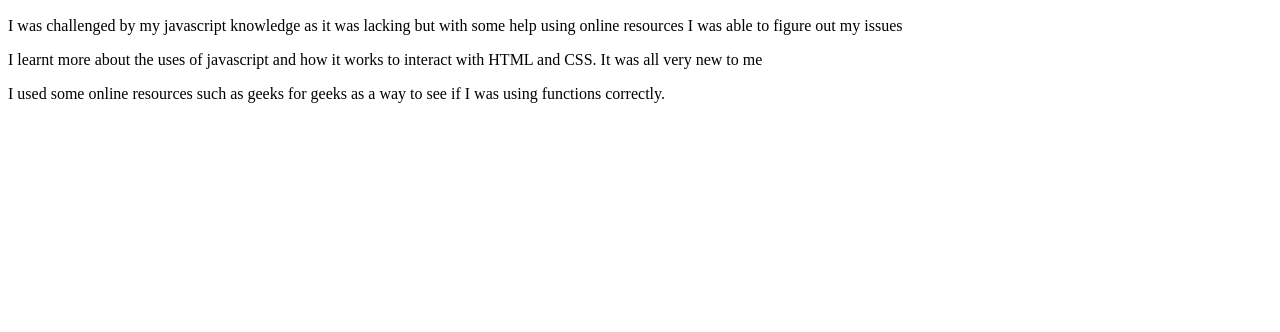
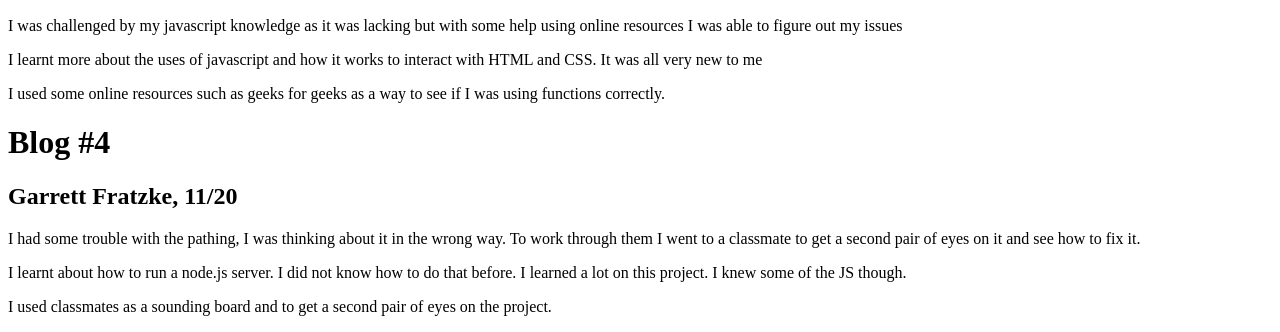
Before and after one commit to fratzkeg/fratzkeg.github.io, a plain HTML site: page blog.html in a window 1280 px wide. Shown: the part 749-1081 px from the top of the page. Before the commit the page ends 868 px from the top, so only its background shows below. Drawn offline with Linux system fonts and the light colour scheme.

Commit message:
Project 4 updated

```diff
--- a/blog.html
+++ b/blog.html
@@ -32,6 +32,12 @@
         <p>I was challenged by my javascript knowledge as it was lacking but with some help using online resources I was able to figure out my issues</p>
         <p>I learnt more about the uses of javascript and how it works to interact with HTML and CSS. It was all very new to me</p>
         <p>I used some online resources such as geeks for geeks as a way to see if I was using functions correctly. </p>
+
+        <h1>Blog #4</h1>
+        <h2>Garrett Fratzke, 11/20</h2>
+        <p>I had some trouble with the pathing, I was thinking about it in the wrong way. To work through them I went to a classmate to get a second pair of eyes on it and see how to fix it.</p>
+        <p>I learnt about how to run a node.js server. I did not know how to do that before. I learned a lot on this project. I knew some of the JS though.</p>
+        <p>I used classmates as a sounding board and to get a second pair of eyes on the project.</p>
     </body>
 
 
```
